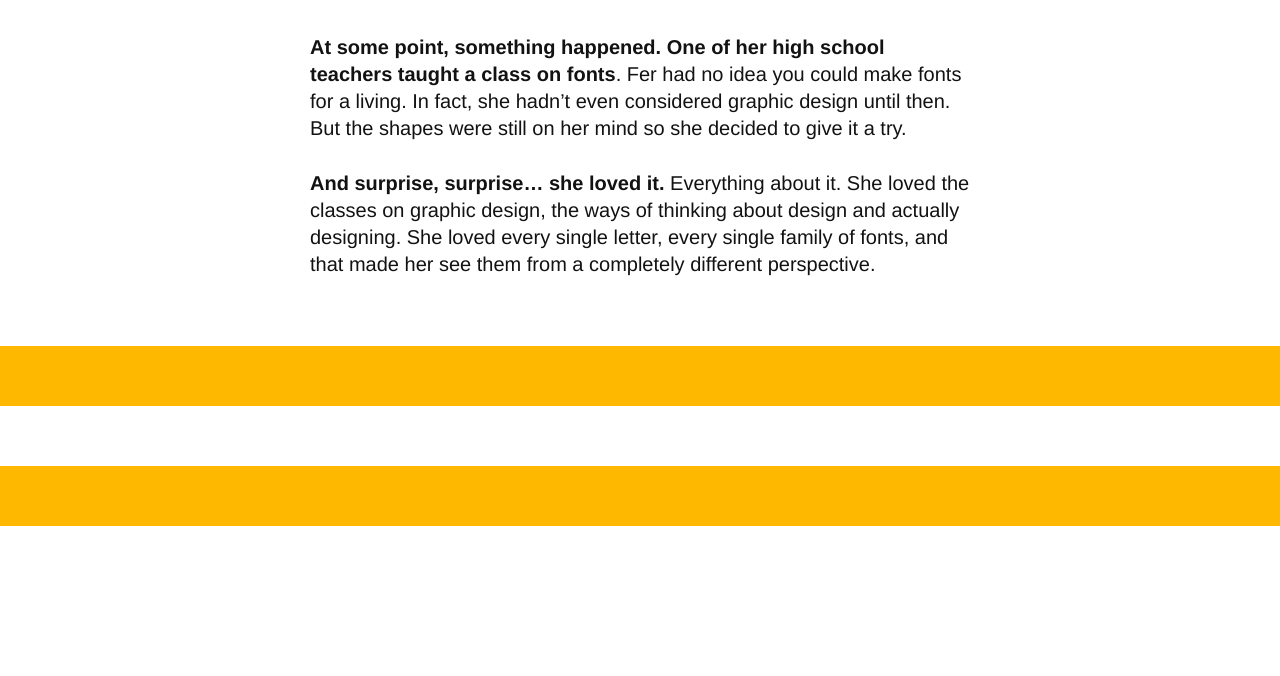
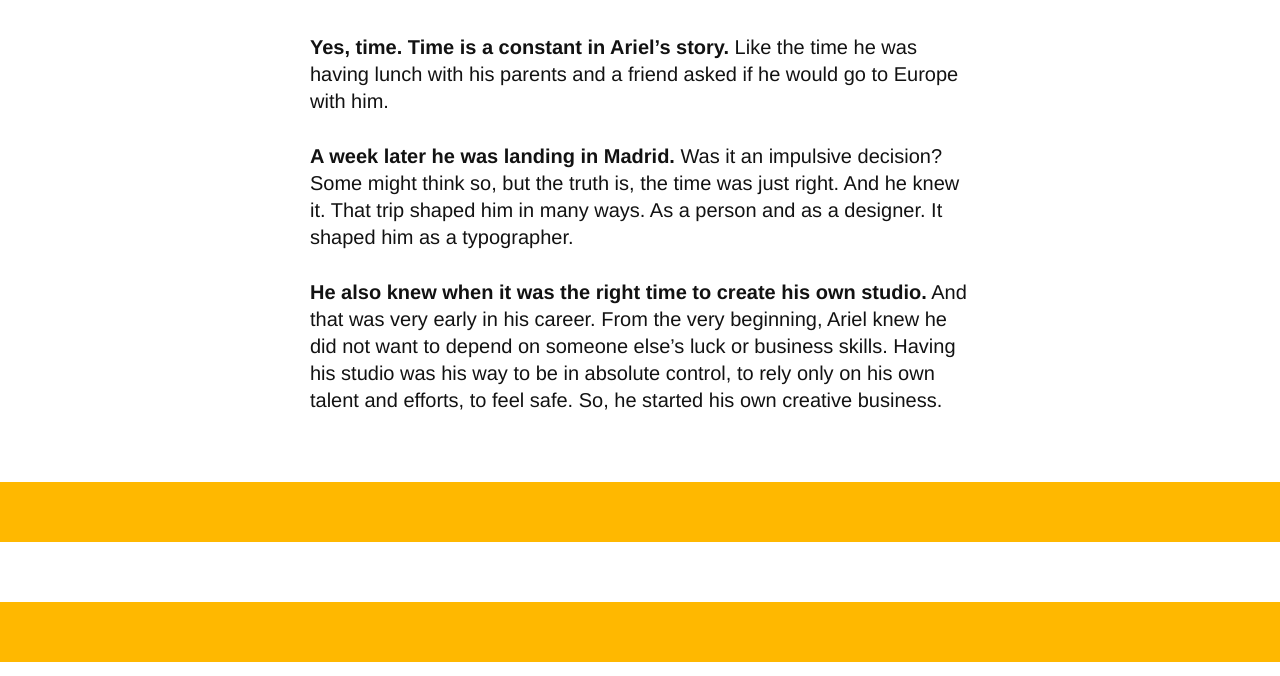
Before and after one commit to macrametv/www.macrame.tv, a Jekyll site: the page built from _posts/2021-12-07-ariel-di-lisio.md, in a window 1280 px wide and 900 px high, scrolled down 3304 px, cut to the strip 224-900 px from the top of the window. Built offline with Jekyll 4.4.1, drawn with Linux system fonts in a browser that asks for light colours; a script that is not in the unit is left out; comment, search, counter and statistics services are not loaded.

Commit message:
Update Post “2021-12-07-ariel-di-lisio”

```diff
--- a/_posts/2021-12-07-ariel-di-lisio.md
+++ b/_posts/2021-12-07-ariel-di-lisio.md
@@ -44,8 +44,13 @@ sections:
     `{{space}}`
 
 
-    **At some point, something happened. One of her high school teachers taught a class on fonts**. Fer had no idea you could make fonts for a living. In fact, she hadn’t even considered graphic design until then. But the shapes were still on her mind so she decided to give it a try.
+    **Yes, time. Time is a constant in Ariel’s story.** Like the time he was having lunch with his parents and a friend asked if he would go to Europe with him.
 
 
-    **And surprise, surprise... she loved it.** Everything about it. She loved the classes on graphic design, the ways of thinking about design and actually designing. She loved every single letter, every single family of fonts, and that made her see them from a completely different perspective.
+    **A week later he was landing in Madrid.**
+
+    Was it an impulsive decision? Some might think so, but the truth is, the time was just right. And he knew it. That trip shaped him in many ways. As a person and as a designer. It shaped him as a typographer.
+
+
+    **He also knew when it was the right time to create his own studio.** And that was very early in his career. From the very beginning, Ariel knew he did not want to depend on someone else’s luck or business skills. Having his studio was his way to be in absolute control, to rely only on his own talent and efforts, to feel safe. So, he started his own creative business.
 ---
```
